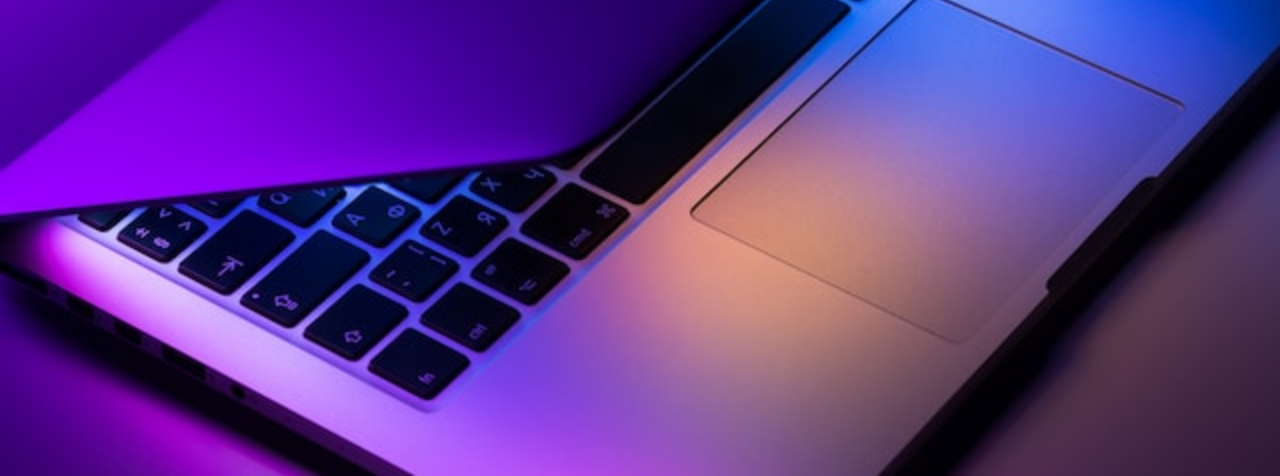
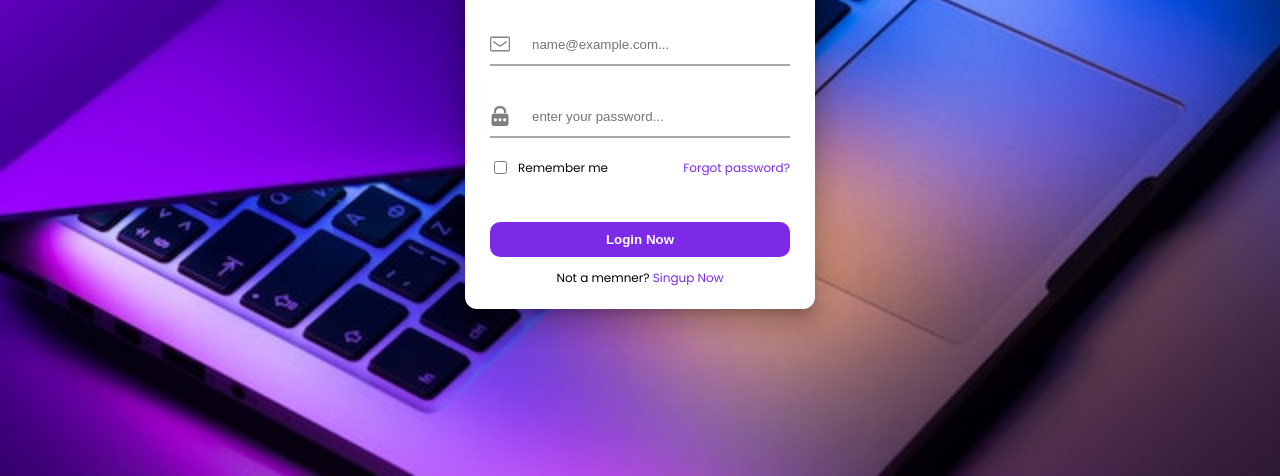
Before and after one commit to g-kochiashvili/CodingLab, a plain HTML site: page index.html in a window 1280 px wide. Shown: the part 324-800 px from the top of the page. Drawn offline with Linux system fonts and the light colour scheme.

Commit message:
add login window with email validation using JS

```diff
--- a/index.html
+++ b/index.html
@@ -23,8 +23,42 @@
         <button class="button">login</button>
     </div>
 
+    <div class="loginWindow">
+        <div class="formTitle">
+            <h1>Login</h1>
+            <button type="button">X</button>
+        </div>
+
+        <div class="inputEmail">
+            <form id="emailForm">
+                <img class="emailImg" src="./email-107-32.png" alt="email-icon">
+                <input type="text" id="email" placeholder="name@example.com..."><br>
+            </form>
+            <p id="incorrectInput" class="incorrectInput">Invalid email address</p>
+        </div>
+        <div class="lineDiv"></div>
+
+        <div class="inputpassword">
+            <form id="passwordForm">
+                <img class="passwordImg" src="./password-icon.png" alt="password-icon">
+                <input type="password" id="password" placeholder="enter your password..."><br>
+            </form>
+        </div>
+        <div class="lineDiv"></div>
+
+        <div class="optionFiled">
+            <div class="checkbox">
+                <input type="checkbox" id="checkbox">
+                <label for="checkbox">Remember me</label>
+            </div>
+            <a href="#">Forgot password?</a>
+        </div>
 
 
+        <button id="loginButton" type="submit">Login Now</button>
+        <p class="singUpLink">Not a memner? <a href="#">Singup Now</a></p>
+    </div>
+    <script src="./script.js"></script>
 </body>
 
 </html>
--- /dev/null
+++ b/script.js
@@ -0,0 +1,15 @@
+const errorEl = document.getElementById("incorrectInput");
+const loginButton = document.getElementById("loginButton");
+
+loginButton.addEventListener("click", (event) => {
+    event.preventDefault();
+    const emailEl = document.getElementById("email").value;
+    const emailRegex = /\w+([-+.']\w+)*@\w+([-.]\w+)*\.\w+([-.]\w+)*/;
+
+    if (!emailRegex.test(emailEl)) {
+        errorEl.classList.add("showIncorrectInput");
+    }
+    else {
+        errorEl.classList.remove("showIncorrectInput");
+    }
+})
--- a/style.css
+++ b/style.css
@@ -1,46 +1,222 @@
 @import url("https://fonts.googleapis.com/css2?family=Poppins:wght@200;300;400;500;600;700&display=swap");
-body{
-    background-image:url(./bg.jpg);
+
+body {
+    background-image: url(./bg.jpg);
     background-repeat: no-repeat;
-    background-size:cover;
-    height:100vh;
+    background-size: cover;
+    height: 100vh;
     width: 100%;
+    display: flex;
+    justify-content: space-between;
+    flex-wrap: wrap;
+    justify-content: center;
+
+
 }
-.header{
+
+.header {
     display: flex;
     justify-content: space-between;
     padding: 0 20px;
     height: 80px;
-    width:100%;
+    width: 100%;
     align-items: center;
 }
+
 li {
     float: left;
 }
+
 .codingLab,
 .atag,
-.button{
+.button {
     text-decoration: none;
-    color:white;
+    color: white;
 }
-.button{
+
+.button {
     padding: 6px 24px;
     background: transparent;
     border: 2px solid #fff;
     border-radius: 6px;
-    cursor:pointer;
+    cursor: pointer;
 }
+
 .button:active {
     transform: scale(0.98);
-  }
-.info{
+}
+
+.info {
     display: flex;
     gap: 60px;
     /* justify-content: space-between; */
 }
-.atag:hover{
+
+.atag:hover {
     color: #d9d9d9;
 }
-.codingLab{
+
+.codingLab {
     font-size: 25px;
 }
+
+.loginWindow {
+    display: flex;
+    flex-direction: column;
+    /* flex-wrap: wrap; */
+    /* justify-content: flex-end; */
+    align-items: center;
+    background-color: #fff;
+    height: fit-content;
+    width: 350px;
+    padding: 25px;
+    border-radius: 12px;
+    box-shadow: 0 16px 24px 2px rgba(0, 0, 0, .14), 0 6px 30px 5px rgba(0, 0, 0, .12), 0 8px 10px -5px rgba(0, 0, 0, .2);
+}
+
+.formTitle {
+    /* ??? */
+    display: flex;
+    justify-content: flex-end;
+    margin-bottom: 25px;
+
+    /* gap: 40px; */
+
+}
+
+.formTitle button {
+    border-style: none;
+    background: none;
+    color: darkgray;
+    font-size: 25px;
+    margin-right: 0px;
+}
+
+.formTitle button:hover {
+    cursor: pointer;
+    color: black;
+}
+
+.formTitle h1 {
+    display: flex;
+    justify-content: center;
+    width: 270px;
+    font-size: 30px;
+    font-weight: 600;
+}
+
+.inputEmail,
+.inputpassword {
+    width: 100%;
+}
+
+.inputEmail form,
+.inputpassword form {
+    padding-top: 30px;
+    display: flex;
+    gap: 20px;
+    /* justify-content: ; */
+}
+
+.emailImg,
+.passwordImg {
+    opacity: 0.5;
+    display: flex;
+    align-items: center;
+    width: 20px;
+    height: 20px;
+}
+
+#email,
+#password {
+    border-style: none;
+    width: 100%;
+}
+
+.lineDiv {
+    margin: 10px;
+    background-color: darkgray;
+    width: 100%;
+    height: 2px;
+}
+
+.incorrectInput {
+    font-size: 8px;
+    display: none;
+    color: red;
+}
+
+.showIncorrectInput {
+    display: block;
+}
+
+.optionFiled {
+    width: 100%;
+    display: flex;
+    margin: 10px 0px 45px;
+}
+
+.optionFiled div {
+    display: flex;
+    column-gap: 8px;
+    width: 100%;
+    /* white-space: nowrap; */
+}
+
+.optionFiled input {
+    accent-color: #7d2ae8;
+}
+
+.optionFiled label {
+    /* width: 100%; */
+    display: flex;
+    align-items: center;
+    font-size: 12px;
+    cursor: pointer;
+    /* user-select: none; */
+    color: #0b0217;
+}
+
+.optionFiled a {
+    display: flex;
+    justify-content: flex-end;
+    align-items: center;
+    color: #7d2ae8;
+    text-decoration: none;
+    font-size: 12px;
+    width: 100%;
+}
+
+.optionFiled a:hover {
+    text-decoration: underline;
+}
+
+#loginButton {
+    border: none;
+    width: 100%;
+    background-color: #7d2ae8;
+    padding: 10px 0;
+    border-radius: 10px;
+    color: #fff;
+    font-weight: bolder;
+}
+
+#loginButton:hover {
+    box-shadow: 0 4px 8px 0 rgba(0, 0, 0, 0.1), 0 6px 20px 0 rgba(0, 0, 0, 0.19);
+    transform: translateY(-0.10em);
+    cursor: pointer;
+}
+
+.singUpLink {
+    font-size: 12px;
+    margin-top: 15px;
+}
+
+.singUpLink a {
+    text-decoration: none;
+    color: #7d2ae8
+}
+
+.singUpLink a:hover {
+    text-decoration: underline;
+}
```
Also changed, not shown: email-107-32.png (added), password-icon.png (added), 1 other file.
